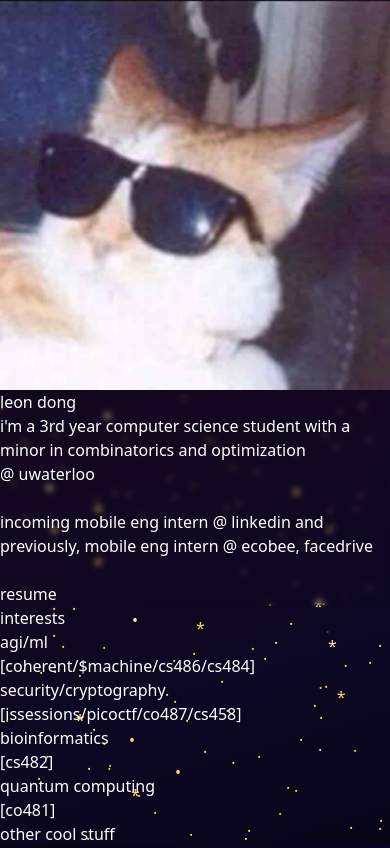
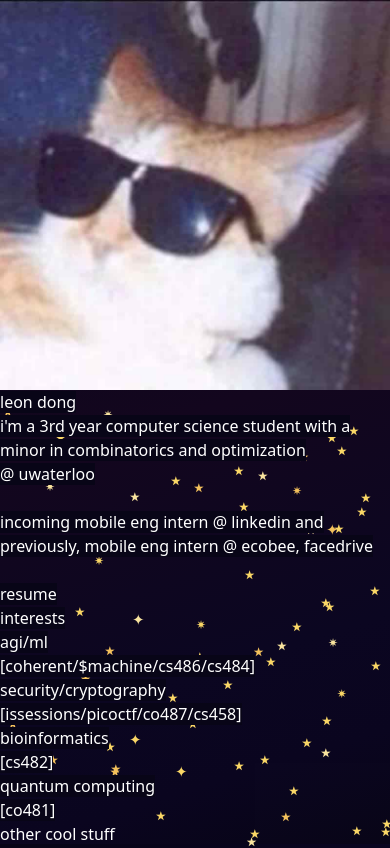
Before and after one commit to LeonDong02/zeroultra, a Next.js app: page / in a window 390 px wide. Shown: the top 848 px of the page. Built offline with nearby package versions, Linux system fonts and the light colour scheme; no server answers.

Commit message:
nicer i guess

```diff
--- a/pages/components/construction.js
+++ b/pages/components/construction.js
@@ -1,6 +1,7 @@
 export default function Construction() {
     return (
         <div class="construction-border">
+            <span class="highlight">
                 <br class="seperator"></br>
                 <div class="center">under construction</div>
                 <br class="seperator"></br>
@@ -18,6 +19,7 @@ export default function Construction() {
                     </a>
                 </div>
                 <br class="seperator"></br>
+            </span>
         </div>
     )
 }
--- a/pages/components/interests.js
+++ b/pages/components/interests.js
@@ -2,12 +2,15 @@ export default function Others() {
     return (
         <div>
             <div class="text-xl font-bold">
+                <span class="highlight">
                     interests
+                </span>
             </div>
             <div class="flex flex-col md:flex-row mb-2.5 overflowxscroll">
                 <div class="basis-1/2">
                     <ul>
                         <li class="mb-1">
+                            <span class="highlight">
                                 agi/ml <br></br>[
                                 <a href='https://www.coherentapp.tech/' target="_blank" rel="noreferrer" class="transition ease-in-out underline text-violet-500 hover:text-violet-700 duration-100">
                                 coherent
@@ -25,8 +28,10 @@ export default function Others() {
                                 cs484
                                 </a>
                                 ]
+                            </span>
                         </li>
                         <li class="mb-1">
+                            <span class="highlight">
                                 security/cryptography <br></br>[
                                 <a href='https://github.com/LeonDong02/issessions-2023' target="_blank" rel="noreferrer" class="transition ease-in-out underline text-violet-500 hover:text-violet-700 duration-100">
                                 issessions
@@ -44,24 +49,29 @@ export default function Others() {
                                 cs458
                                 </a>
                                 ]
+                            </span>
                         </li>
                     </ul>
                 </div>
                 <div class="basis-1/2">
                     <ul>
                         <li class="mb-1">
+                            <span class="highlight">
                                 bioinformatics <br></br>[
                                 <a href='https://uwflow.com/course/cs482' target="_blank" rel="noreferrer" class="transition ease-in-out underline text-violet-500 hover:text-violet-700 duration-100">
                                 cs482
                                 </a>
                                 ]
+                            </span>
                         </li>
                         <li class="mb-1">
+                            <span class="highlight">
                                 quantum computing <br></br>[
                                 <a href='https://uwflow.com/course/co481' target="_blank" rel="noreferrer" class="transition ease-in-out underline text-violet-500 hover:text-violet-700 duration-100">
                                 co481
                                 </a>
                                 ]
+                            </span>
                         </li>
                     </ul>
                 </div>
--- a/pages/components/others.js
+++ b/pages/components/others.js
@@ -9,6 +9,7 @@ export default function Others() {
                     <div class="basis-1/2">
                         <ul>
                             <li class="mb-1">
+                                <span class="highlight">
                                     projects <br></br>[
                                     <a href='https://github.com/LeonDong02' target="_blank" rel="noreferrer" class="transition ease-in-out underline text-violet-500 hover:text-violet-700 duration-100">
                                     github
@@ -18,8 +19,10 @@ export default function Others() {
                                     devpost
                                     </a>
                                     ]
+                                </span>
                             </li>
                             <li class="mb-1">
+                                <span class="highlight">
                                     competitive programming <br></br>[
                                     <a href='https://codeforces.com/profile/p1geon' target="_blank" rel="noreferrer" class="transition ease-in-out underline text-violet-500 hover:text-violet-700 duration-100">
                                     cf
@@ -29,12 +32,14 @@ export default function Others() {
                                     dmoj
                                     </a>
                                     ]
+                                </span>
                             </li>
                         </ul>
                     </div>
                     <div class="basis-1/2">
                         <ul>
                             <li class="mb-1">
+                                <span class="highlight">
                                     music <br></br>[
                                     <a href='https://open.spotify.com/user/22offyqbuyz7qehcrv7sssa4y?si=273a075fb0a049b3' target="_blank" rel="noreferrer" class="transition ease-in-out underline text-violet-500 hover:text-violet-700 duration-100">
                                     spotify
@@ -44,8 +49,10 @@ export default function Others() {
                                     lastfm
                                     </a>
                                     ]
+                                </span>
                             </li>
                             <li class="mb-1">
+                                <span class="highlight">
                                     valorant <br></br>[
                                     <a href='https://www.youtube.com/watch?v=zf37WxQCW68' target="_blank" rel="noreferrer" class="transition ease-in-out underline text-violet-500 hover:text-violet-700 duration-100">
                                     montage
@@ -59,6 +66,7 @@ export default function Others() {
                                     tracker
                                     </a>
                                     ]
+                                </span>
                             </li>
                         </ul>
                     </div>
@@ -67,6 +75,7 @@ export default function Others() {
                 <div class="mb-2.5">
                     <ul>
                         <li>
+                            <span class="highlight">
                                 contact <br></br>[
                                 <a href='https://www.linkedin.com/in/leondong02/' target="_blank" rel="noreferrer" class="transition ease-in-out underline text-violet-500 hover:text-violet-700 duration-100">
                                 linkedin
@@ -80,6 +89,7 @@ export default function Others() {
                                 email
                                 </a>
                                 ]
+                            </span>
                         </li>
                     </ul>
                 </div>
--- a/pages/components/spotify.js
+++ b/pages/components/spotify.js
@@ -82,6 +82,7 @@ export default function NowPlaying() {
             <nobr>
                 {data?.songUrl && data?.isPlaying ? (
                     <div>
+                        <span class="highlight">
                             <p class="overflowxscroll">
                                 what i&apos;m listening to:
                                 <br></br>
@@ -89,9 +90,11 @@ export default function NowPlaying() {
                                     {data.title.toLowerCase() + " - " + data?.artist.toLowerCase()}
                                 </a>
                             </p>
+                        </span>
                     </div>
                 ) : (
                     <div>
+                        <span class="highlight">
                             <p class="overflowxscroll">
                                 what i&apos;m listening to:
                                 <br></br>
@@ -99,6 +102,7 @@ export default function NowPlaying() {
                                     not currently listening
                                 </a>
                             </p>
+                        </span>
                     </div>
                 )}
             </nobr>
--- a/pages/index.js
+++ b/pages/index.js
@@ -62,9 +62,9 @@ export default function Home() {
     function getStarIcon() {
       const chance = Math.random();
       const starDistribution = [
-        [0.05, '•'],
-        [0.2, '*'],
-        [1, '.']
+        [0.05, '✦'],
+        [0.2, '✷'],
+        [1, '⋆']
       ];
 
       return starDistribution.find(dist => chance < dist[0])[1];
@@ -84,9 +84,9 @@ export default function Home() {
     function createStar() {
       const star = document.createElement('p');
       star.innerHTML = getStarIcon();
-      if (star.innerHTML == ".") {
+      if (star.innerHTML == "⋆") {
         star.className += 'star1';
-      } else if (star.innerHTML == "*") {
+      } else if (star.innerHTML == "✷") {
         star.className += 'star2';
       } else {
         star.className += 'star3';
@@ -107,9 +107,9 @@ export default function Home() {
       return Math.floor(Math.random() * (max - min)) + min;
     }
 
-    let starCount = 175;
+    let starCount = 100;
     if (screen.width >= 768) {
-      starCount = 225;
+      starCount = 130;
     }
     for (let i = 0; i < starCount; i++) {
       createStar();
@@ -166,27 +166,33 @@ export default function Home() {
         <meta property="twitter:description" content="super cool computer science student B)"></meta>
         <meta property="twitter:image" content="https://www.leondong.com/pfp.jpg"></meta>
       </Head>
-      <div class="realbody">
-        <div class="flex flex-col md:flex-row h-100 md:h-48 mt-16 md:mt-28 mb-2.5">
+      <div class="realbody blurryback">
+        <div class="flex flex-col md:flex-row h-100 md:h-48 mt-12 md:mt-0 mb-2.5">
           {/* <script src='./coolstuff/sparkle.js' async></script>
           <script src="https://webneko.net/n20171213.js" async></script> */}
           <div class="basis-full md:basis-1/4">
             <img src={'pfp.jpg'} alt="Profile Picture" class="px-12 md:px-0" />
           </div>
-          <div class="basis-full md:basis-3/4 px-12 md:pl-8 blurryback">
-            <div class="text-3xl font-bold my-1.5 md:my-2.5">leon dong</div>
+          <div class="basis-full md:basis-3/4 px-12 md:pl-8">
+            <div class="text-3xl font-bold my-1.5 md:my-2.5"><span class="highlight">leon dong</span></div>
             <div>
+              <span class="highlight">
                 i&apos;m a 3rd year computer science student with a minor in combinatorics and optimization @&nbsp;
                 <a href='https://uwaterloo.ca/' target="_blank" rel="noreferrer" class="transition ease-in-out underline text-violet-500 hover:text-violet-700 duration-100">uwaterloo</a>
+              </span>
             </div>
             <br></br>
             <div>
+              <span class="highlight">
                 incoming mobile eng intern @ <a href='https://www.linkedin.com' target="_blank" rel="noreferrer" class="transition ease-in-out underline text-violet-500 hover:text-violet-700 duration-100">linkedin</a> and previously, mobile eng intern @ <a href='https://www.ecobee.com/' target="_blank" rel="noreferrer" class="transition ease-in-out underline text-violet-500 hover:text-violet-700 duration-100">ecobee</a>, <a href='https://steeresg.com/' target="_blank" rel="noreferrer" class="transition ease-in-out underline text-violet-500 hover:text-violet-700 duration-100">facedrive</a>
+              </span>
             </div>
             <br></br>
+            <span class="highlight">
               <a href='Resume.pdf' target="_blank" rel="noreferrer" class="text-[15px] transition ease-in-out underline text-violet-500 hover:text-violet-700 duration-100">
                 resume
               </a>
+            </span>
           </div>
         </div>
         <div class="flex flex-col px-12 md:px-0 py-4 md:py-0">
--- a/styles/globals.css
+++ b/styles/globals.css
@@ -7,7 +7,7 @@
     display: block;
     width: 748px;
     margin: auto auto 1em;
-    padding: 0 10px;
+    margin-top: 92px;
   }
 }
 
@@ -25,7 +25,11 @@ body {
 }
 
 .blurryback {
-  backdrop-filter: blur(3px);
+  background: rgb(8, 5, 23, 0.01);
+}
+
+.highlight {
+  background-color: rgb(8, 5, 23);
 }
 
 .fadein {
@@ -57,30 +61,36 @@ body {
 }
 
 .star1 {
+  font-size: 25px;
   position: absolute;
   animation-name: twinkle1;
   animation-timing-function: linear;
   animation-iteration-count: infinite;
   user-select: none;
   filter: blur(0.5px);
+  z-index: -1;
 }
 
 .star2 {
+  font-size: 12px;
   position: absolute;
   animation-name: twinkle2;
   animation-timing-function: linear;
   animation-iteration-count: infinite;
   user-select: none;
   filter: blur(0.5px);
+  z-index: -1;
 }
 
 .star3 {
+  font-size: 15px;
   position: absolute;
   animation-name: twinkle3;
   animation-timing-function: linear;
   animation-iteration-count: infinite;
   user-select: none;
   filter: blur(0.5px);
+  z-index: -1;
 }
 
 .meteor::before {
```
Lines whose indentation alone changed are shown as unchanged.
